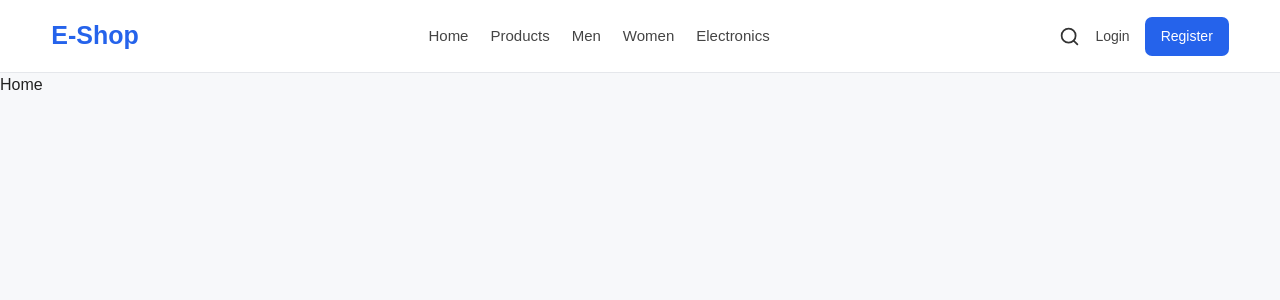
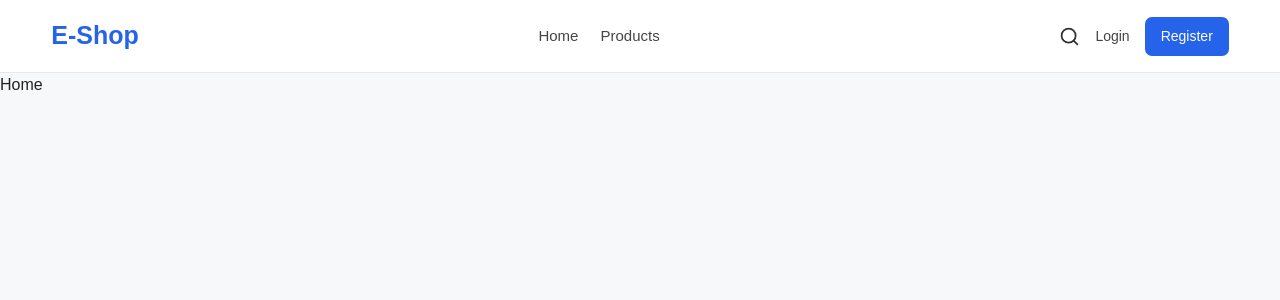
Before and after one commit to eyobweldiebelay-cyber/E-Commerce, a React app in the folder frontend/: page / in a window 1280 px wide. Shown: the top 300 px of the page. Built offline with nearby package versions, Linux system fonts and the light colour scheme; the HTML template or start-up script is replaced by a standard one.

Commit message:
navbar.jsx

```diff
--- a/frontend/src/components/Navbar.jsx
+++ b/frontend/src/components/Navbar.jsx
@@ -24,33 +24,32 @@ function Navbar() {
     <header className="navbar">
       <div className="navbar-container">
 
+        {/* Logo */}
         <Link to="/" className="logo">
           E-Shop
         </Link>
 
+        {/* Main Navigation */}
         <nav className="nav-links">
           <Link to="/">Home</Link>
           <Link to="/products">Products</Link>
-          <Link to="/products?category=men">Men</Link>
-          <Link to="/products?category=women">Women</Link>
-          <Link to="/products?category=electronics">
-            Electronics
-          </Link>
         </nav>
 
+        {/* Right Side */}
         <div className="nav-actions">
 
+          {/* Search */}
           <Link to="/products" className="nav-icon">
             <Search size={21} />
           </Link>
 
+          {/* Logged-in Customer */}
           {user && (
+            <>
               <Link to="/favorites" className="nav-icon">
                 <Heart size={21} />
               </Link>
-          )}
 
-          {user && (
               <Link to="/cart" className="nav-icon cart-icon">
                 <ShoppingCart size={21} />
 
@@ -60,14 +59,12 @@ function Navbar() {
                   </span>
                 )}
               </Link>
-          )}
 
-          {user ? (
-            <>
               <Link to="/profile" className="nav-icon">
                 <User size={21} />
               </Link>
 
+              {/* Admin */}
               {user.role === 'admin' && (
                 <Link to="/admin/dashboard">
                   Admin
@@ -82,10 +79,17 @@ function Navbar() {
                 Logout
               </button>
             </>
-          ) : (
+          )}
+
+          {/* Guest */}
+          {!user && (
             <>
               <Link to="/login">Login</Link>
-              <Link to="/register" className="register-link">
+
+              <Link
+                to="/register"
+                className="register-link"
+              >
                 Register
               </Link>
             </>
```
Lines whose indentation alone changed are shown as unchanged.
